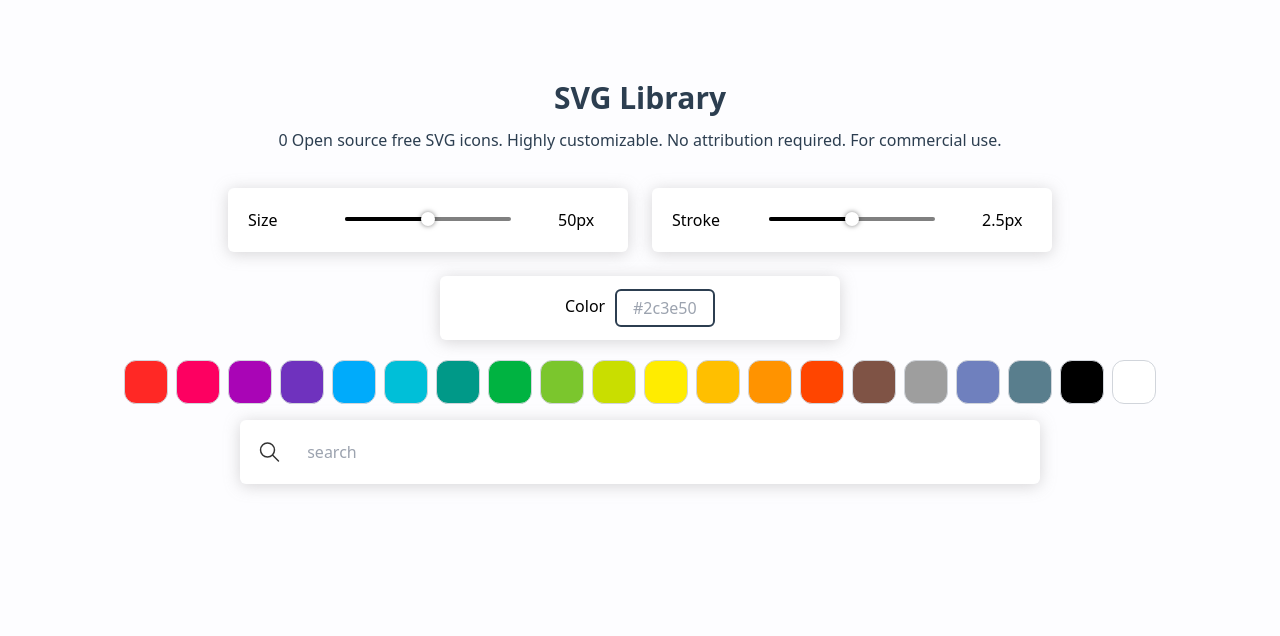
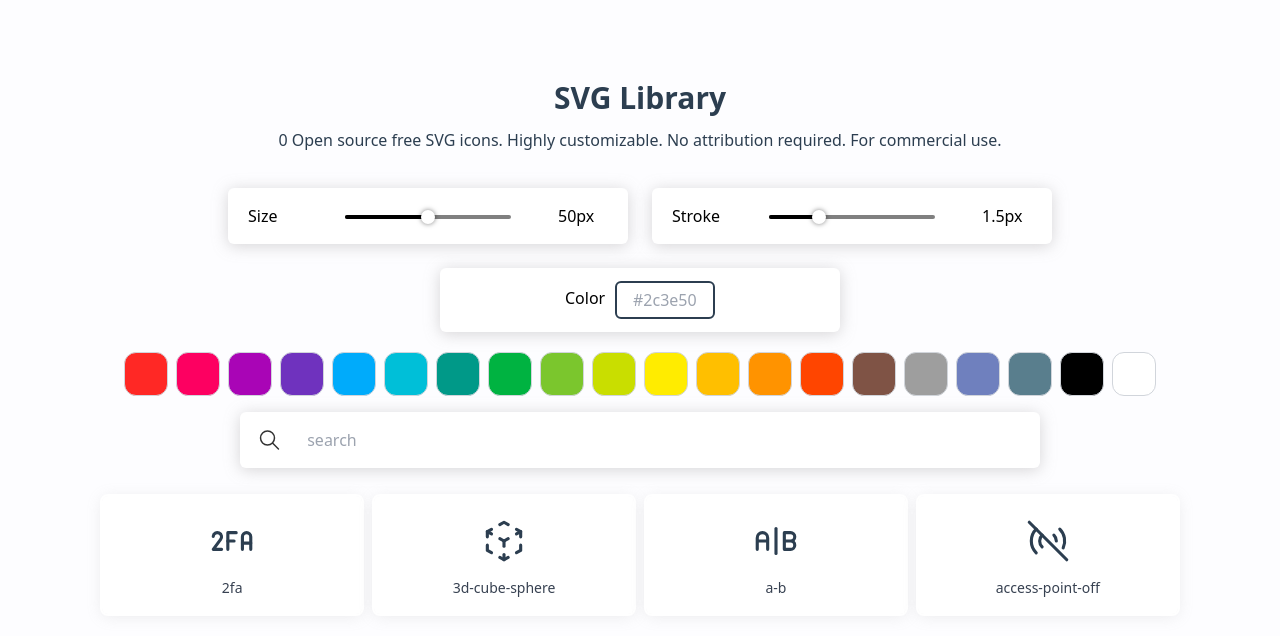
Before and after one commit to JadenFicklin/svg-library, a React (Create React App) app: page / in a window 1280 px wide. Shown: the top 636 px of the page. Built offline with nearby package versions, Linux system fonts and the light colour scheme.

Commit message:
updates to svg icon and container/border

```diff
--- a/package.json
+++ b/package.json
@@ -11,7 +11,8 @@
     "react": "^18.2.0",
     "react-dom": "^18.2.0",
     "react-scripts": "5.0.1",
-    "web-vitals": "^2.1.4"
+    "web-vitals": "^2.1.4",
+    "zustand": "^4.3.6"
   },
   "scripts": {
     "start": "react-scripts start",
--- a/src/App.css
+++ b/src/App.css
@@ -4,6 +4,9 @@
 
 .gray-shadow {
   box-shadow: 0px 2px 16px rgba(156, 153, 153, 0.4);
+}
+.light-gray-shadow {
+  box-shadow: 0px 2px 16px rgba(156, 153, 153, 0.2);
 }
 .rc-slider-track {
   background-color: black;
--- a/src/App.js
+++ b/src/App.js
@@ -2,14 +2,31 @@ import "./App.css";
 import Card from "./components/Card.js";
 import ColorSelection from "./components/ColorSelection";
 import ColorInputCard from "./components/ColorInputCard.js";
+import useSvgZustand from "./state/useSvgZustand";
 
-import { useState } from "react";
+import { useEffect, useState } from "react";
+import SvgCard from "./components/SvgCard";
 
 function App() {
   const [svgNumber] = useState(0);
   const [color, setColor] = useState("#2c3e50");
   const [sizePercentage, setSizePercentage] = useState(50);
-  const [strokePercentage, setStrokePercentage] = useState(50);
+  const [strokePercentage, setStrokePercentage] = useState(30);
+
+  const { setSize, setStroke, setInitialColor } = useSvgZustand((state) => ({
+    size: state.size,
+    stroke: state.stroke,
+    initialColor: state.initialColor,
+    setSize: state.setSize,
+    setStroke: state.setStroke,
+    setInitialColor: state.setInitialColor,
+  }));
+
+  useEffect(() => {
+    setSize(sizePercentage);
+    setStroke(strokePercentage);
+    setInitialColor(color);
+  }, [color, sizePercentage, strokePercentage]); // eslint-disable-line
 
   return (
     <div className="bg-[#fdfdff] w-full min-h-screen">
@@ -23,7 +40,7 @@ function App() {
         </p>
       </header>
 
-      <body className="flex flex-wrap justify-center w-11/12 mx-auto mt-6 h-min">
+      <div className="flex flex-wrap justify-center w-11/12 mx-auto mt-6 h-min">
         <Card
           type="Size"
           sizePercentage={sizePercentage}
@@ -37,7 +54,8 @@ function App() {
         <ColorInputCard color={color} setColor={setColor} />
         <ColorSelection setColor={setColor} />
         <Card search={true} mt={true} maxWidth={true} />
-      </body>
+        <SvgCard />
+      </div>
     </div>
   );
 }
--- a/src/components/Card.js
+++ b/src/components/Card.js
@@ -26,7 +26,7 @@ function Card({
     <div
       className={`${
         maxWidth && `max-w-[800px] `
-      } relative w-full h-16 bg-white rounded-md gray-shadow max-w-[400px] m-3`}
+      } relative w-full h-14 bg-white rounded-md gray-shadow max-w-[400px] m-3`}
     >
       {search ? (
         <div
@@ -50,8 +50,8 @@ function Card({
         </div>
       ) : (
         <>
-          <p className="absolute top-5 left-5 w-[50px] ">{type}</p>
-          <div className="relative w-5/12 mx-auto my-3 top-3">
+          <p className="absolute top-4 left-5 w-[50px] ">{type}</p>
+          <div className="relative w-5/12 mx-auto my-3 top-[10px]">
             {type === "Size" ? (
               <Slider
                 railStyle={{ backgroundColor: "gray" }}
@@ -80,7 +80,7 @@ function Card({
               />
             )}
           </div>
-          <p className="absolute top-5 right-5 w-[50px] ">
+          <p className="absolute top-4 right-5 w-[50px] ">
             {type === "Size" ? sizePercentage : strokePercentage / 20}px
           </p>
         </>
--- a/src/components/ColorSelection.js
+++ b/src/components/ColorSelection.js
@@ -15,7 +15,7 @@ function ColorSelection({ setColor }) {
         <div
           key={index}
           style={{ backgroundColor: color }}
-          className="w-11 h-11 m-1 rounded-xl border-[1px] border-gray-300 grid place-content-center cursor-pointer"
+          className="w-11 h-11 m-1 rounded-xl border-[1px] border-gray-300 grid place-content-center cursor-pointer hover:opacity-90"
           onClick={() => handleColorClick(index)}
         >
           {selectedColorIndex === index && (
--- /dev/null
+++ b/src/components/SvgCard.js
@@ -0,0 +1,41 @@
+import React, { useState } from "react";
+import { svgObjects } from "../svg-library/svgs";
+import useSvgZustand from "../state/useSvgZustand";
+import c from "classnames";
+
+function SvgCard() {
+  const { size, stroke, initialColor } = useSvgZustand((state) => ({
+    size: state.size,
+    stroke: state.stroke,
+    initialColor: state.initialColor,
+  }));
+
+  const [box, setBox] = useState(null);
+
+  return (
+    <div className="grid w-11/12 grid-cols-1 xs:grid-cols-2 md:grid-cols-3 lg:grid-cols-4 gap-3 py-4 h-min mb-[10vh]">
+      {svgObjects(size, stroke, initialColor).map((svg, index) => (
+        <div
+          key={index}
+          className={c(
+            "relative pt-3 pb-12 hover:pt-2 hover:pb-[52px] duration-200 text-center bg-white rounded-md h-min light-gray-shadow place-content-center cursor-pointer"
+          )}
+          style={{
+            outlineColor: box === index ? initialColor : "#ffffff",
+            outlineWidth: "2px",
+            outlineStyle: "solid",
+          }}
+          onMouseEnter={() => setBox(index)}
+          onMouseLeave={() => setBox(null)}
+        >
+          <div className="mx-auto mt-2 duration-300 w-min">{svg.svg}</div>
+          <p className="absolute bottom-4 w-[100%] left-1/2 -ml-[50%] text-sm text-gray-700">
+            {svg.title}
+          </p>
+        </div>
+      ))}
+    </div>
+  );
+}
+
+export default SvgCard;
--- /dev/null
+++ b/src/state/useSvgZustand.js
@@ -0,0 +1,12 @@
+import { create } from "zustand";
+
+const useSvgZustand = create((set) => ({
+  size: 50,
+  stroke: 1.5,
+  initialColor: "#000000",
+  setSize: (number) => set({ size: number }),
+  setStroke: (number) => set({ stroke: number / 20 }),
+  setInitialColor: (colorString) => set({ initialColor: colorString }),
+}));
+
+export default useSvgZustand;
--- /dev/null
+++ b/src/svg-library/svgs.js
@@ -0,0 +1,105 @@
+import React from "react";
+
+export const svgObjects = (size, stroke, color) => [
+  {
+    title: "2fa",
+    svg: (
+      <svg
+        xmlns="http://www.w3.org/2000/svg"
+        class="icon icon-tabler icon-tabler-2fa"
+        width={size}
+        height={size}
+        viewBox="0 0 24 24"
+        stroke-width={stroke}
+        stroke={color}
+        fill="none"
+        stroke-linecap="round"
+        stroke-linejoin="round"
+      >
+        <path stroke="none" d="M0 0h24v24H0z" fill="none" />
+        <path d="M7 16h-4l3.47 -4.66a2 2 0 1 0 -3.47 -1.54" />
+        <path d="M10 16v-8h4" />
+        <line x1="10" y1="12" x2="13" y2="12" />
+        <path d="M17 16v-6a2 2 0 0 1 4 0v6" />
+        <line x1="17" y1="13" x2="21" y2="13" />
+      </svg>
+    ),
+  },
+  {
+    title: "3d-cube-sphere",
+    svg: (
+      <svg
+        xmlns="http://www.w3.org/2000/svg"
+        class="icon icon-tabler icon-tabler-3d-cube-sphere"
+        width={size}
+        height={size}
+        viewBox="0 0 24 24"
+        stroke-width={stroke}
+        stroke={color}
+        fill="none"
+        stroke-linecap="round"
+        stroke-linejoin="round"
+      >
+        <path stroke="none" d="M0 0h24v24H0z" fill="none" />
+        <path d="M6 17.6l-2 -1.1v-2.5" />
+        <path d="M4 10v-2.5l2 -1.1" />
+        <path d="M10 4.1l2 -1.1l2 1.1" />
+        <path d="M18 6.4l2 1.1v2.5" />
+        <path d="M20 14v2.5l-2 1.12" />
+        <path d="M14 19.9l-2 1.1l-2 -1.1" />
+        <line x1="12" y1="12" x2="14" y2="10.9" />
+        <line x1="18" y1="8.6" x2="20" y2="7.5" />
+        <line x1="12" y1="12" x2="12" y2="14.5" />
+        <line x1="12" y1="18.5" x2="12" y2="21" />
+        <path d="M12 12l-2 -1.12" />
+        <line x1="6" y1="8.6" x2="4" y2="7.5" />
+      </svg>
+    ),
+  },
+  {
+    title: "a-b",
+    svg: (
+      <svg
+        xmlns="http://www.w3.org/2000/svg"
+        class="icon icon-tabler icon-tabler-a-b"
+        width={size}
+        height={size}
+        viewBox="0 0 24 24"
+        stroke-width={stroke}
+        stroke={color}
+        fill="none"
+        stroke-linecap="round"
+        stroke-linejoin="round"
+      >
+        <path stroke="none" d="M0 0h24v24H0z" fill="none" />
+        <path d="M3 16v-5.5a2.5 2.5 0 0 1 5 0v5.5m0 -4h-5" />
+        <line x1="12" y1="6" x2="12" y2="18" />
+        <path d="M16 16v-8h3a2 2 0 0 1 0 4h-3m3 0a2 2 0 0 1 0 4h-3" />
+      </svg>
+    ),
+  },
+  {
+    title: "access-point-off",
+    svg: (
+      <svg
+        xmlns="http://www.w3.org/2000/svg"
+        class="icon icon-tabler icon-tabler-access-point-off"
+        width={size}
+        height={size}
+        viewBox="0 0 24 24"
+        stroke-width={stroke}
+        stroke={color}
+        fill="none"
+        stroke-linecap="round"
+        stroke-linejoin="round"
+      >
+        <path stroke="none" d="M0 0h24v24H0z" fill="none" />
+        <line x1="3" y1="3" x2="21" y2="21" />
+        <path d="M14.828 9.172a4 4 0 0 1 1.172 2.828" />
+        <path d="M17.657 6.343a8 8 0 0 1 1.635 8.952" />
+        <path d="M9.168 14.828a4 4 0 0 1 0 -5.656" />
+        <path d="M6.337 17.657a8 8 0 0 1 0 -11.314" />
+      </svg>
+    ),
+  },
+];
```
Also changed, not shown: 1 other file (tests, documents, lock files or other folders).
